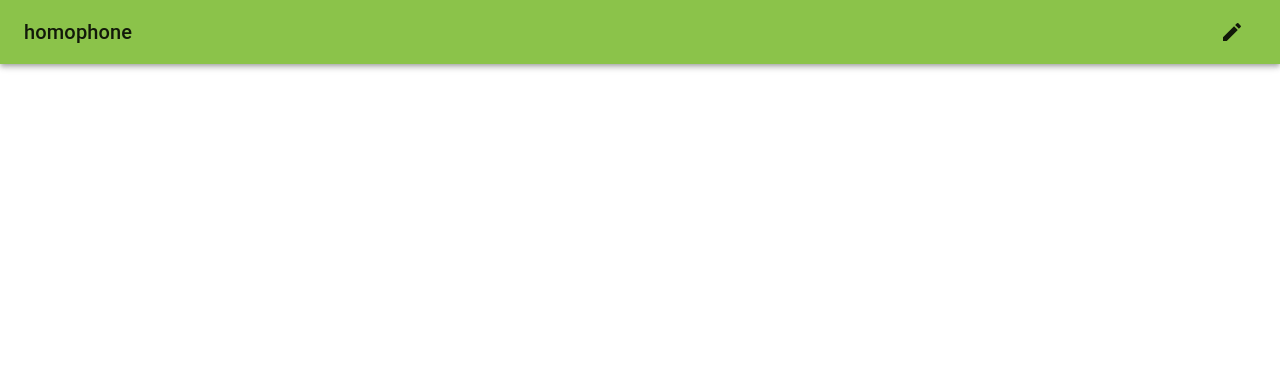
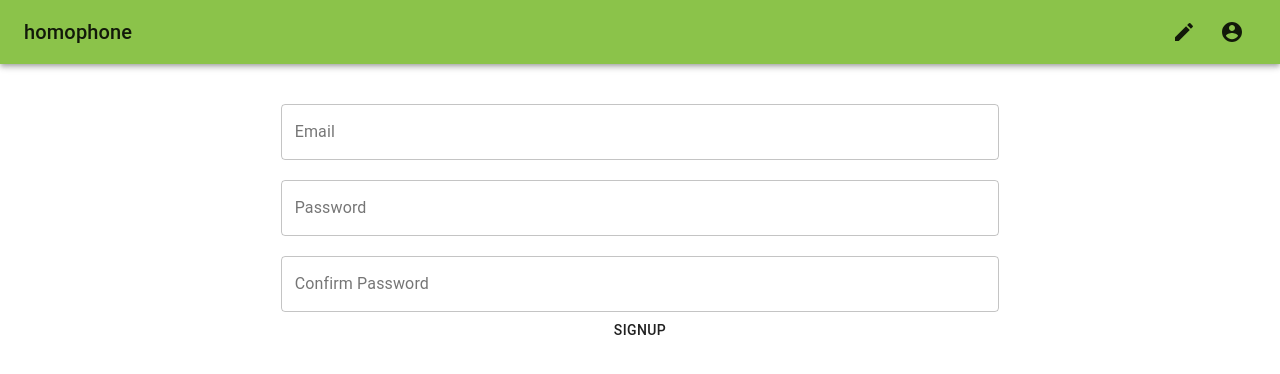
Before and after one commit to CamdenClark/plaudio, a React (Create React App) app in the folder frontend/: page /signup in a window 1280 px wide. Shown: the top 374 px of the page. Built offline with nearby package versions, Linux system fonts and the light colour scheme; no server answers.

Commit message:
Lots of cleanup, implementing a signup page

```diff
--- a/frontend/src/App.tsx
+++ b/frontend/src/App.tsx
@@ -1,57 +1,20 @@
 import React from "react";
-import {
-  AppBar,
-  IconButton,
-  Link,
-  Toolbar,
-  Typography,
-} from "@material-ui/core";
-import { Edit } from "@material-ui/icons";
-import {
-  makeStyles,
-  createMuiTheme,
-  ThemeProvider,
-} from "@material-ui/core/styles";
+import { BrowserRouter as Router, Switch, Route } from "react-router-dom";
+
+import { createMuiTheme, ThemeProvider } from "@material-ui/core/styles";
 import { lightGreen } from "@material-ui/core/colors";
 
-import { ComposePage } from "./pages/ComposePage";
-import { PlayerPage } from "./pages/PlayerPage";
-import { AudioFooter } from "./components/AudioFooter";
+import { AudioFooter, Header } from "./components/Layout";
 
 import { Sound, UserSound } from "./models/Sound";
 import { Listen } from "./models/Listen";
+
 import { IAPI, RealAPI } from "./sources/API";
+import { ComposePage, PlayerPage, SignupPage } from "./pages";
 
-import {
-  BrowserRouter as Router,
-  Switch,
-  Route,
-  useHistory,
-} from "react-router-dom";
-
-const useStyles = makeStyles((theme) => ({
-  root: {
-    display: "flex",
-    flexDirection: "column",
-    minHeight: "100vh",
-    backgroundColor: theme.palette.background.paper,
-    fontFamily:
-      "-apple-system, BlinkMacSystemFont, 'Segoe UI', 'Roboto', 'Oxygen', 'Ubuntu', 'Cantarell', 'Fira Sans', 'Droid Sans', 'Helvetica Neue', sans-serif",
-  },
-  details: {
-    display: "flex",
-    flexDirection: "column",
-  },
-  content: {
-    flex: "1 0 auto",
-  },
-  title: {
-    flexGrow: 1,
-  },
-  titleLink: {
-    cursor: "pointer",
-  },
-}));
+interface Dictionary<T> {
+  [key: string]: T;
+}
 
 type AudioState = {
   playing: boolean;
@@ -67,7 +30,7 @@ type AudioServiceState = {
   listens: Dictionary<Listen>;
 };
 
-class AudService extends React.Component<{}, AudioServiceState> {
+class AudioService extends React.Component<{}, AudioServiceState> {
   player: HTMLAudioElement = new Audio();
   api: IAPI = new RealAPI();
 
@@ -248,6 +211,9 @@ class AudService extends React.Component<{}, AudioServiceState> {
       <Router>
         <Header soundId={soundId} />
         <Switch>
+          <Route path={`/signup`}>
+            <SignupPage />
+          </Route>
           <Route path={`/compose`}>
             <ComposePage onSubmit={this.onSubmit} api={this.api} />
           </Route>
@@ -285,33 +251,6 @@ class AudService extends React.Component<{}, AudioServiceState> {
   }
 }
 
-const Header = ({ soundId }: { soundId: string | null }) => {
-  const classes = useStyles();
-  const history = useHistory();
-  return (
-    <AppBar position="static">
-      <Toolbar>
-        <Typography variant="h6" className={classes.title}>
-          <Link
-            onClick={() => history.push(`/${soundId || ""}`)}
-            color="inherit"
-            className={classes.titleLink}
-          >
-            homophone
-          </Link>
-        </Typography>
-        <IconButton
-          aria-label={"Compose"}
-          color={"inherit"}
-          onClick={() => history.push("/compose")}
-        >
-          <Edit />
-        </IconButton>
-      </Toolbar>
-    </AppBar>
-  );
-};
-
 const theme = createMuiTheme({
   palette: {
     contrastThreshold: 3,
@@ -320,14 +259,10 @@ const theme = createMuiTheme({
   },
 });
 
-interface Dictionary<T> {
-  [key: string]: T;
-}
-
 function App() {
   return (
     <ThemeProvider theme={theme}>
-      <AudService />
+      <AudioService />
     </ThemeProvider>
   );
 }
--- a/frontend/src/components/Auth/Signup.tsx
+++ b/frontend/src/components/Auth/Signup.tsx
@@ -4,7 +4,15 @@ import { FirebaseContext } from "../Firebase";
 import { TextField, Button } from "@material-ui/core";
 
 const Signup = () => {
-  const [state, setState] = React.useState({ email: "", password: "" });
+  const [state, setState] = React.useState({
+    email: "",
+    password: "",
+    confirm: "",
+  });
+
+  const { confirm, email, password } = state;
+
+  const passwordInvalid = password !== confirm;
 
   return (
     <FirebaseContext.Consumer>
@@ -12,10 +20,8 @@ const Signup = () => {
         return (
           <>
             <TextField
-              aria-describedby={"Name"}
-              label={"Name"}
-              multiline
-              rows={1}
+              aria-describedby={"Email"}
+              label={"Email"}
               variant={"outlined"}
               style={{ minWidth: 100 }}
               onChange={(e) =>
@@ -31,12 +37,20 @@ const Signup = () => {
                 setState({ ...state, password: e.target.value || "" })
               }
             />
+            <TextField
+              aria-describedby={"Confirm Password"}
+              label={"Confirm Password"}
+              variant={"outlined"}
+              style={{ minWidth: 100, marginTop: 20 }}
+              error={passwordInvalid}
+              helperText={passwordInvalid && "Passwords don't match"}
+              onChange={(e) =>
+                setState({ ...state, confirm: e.target.value || "" })
+              }
+            />
             <Button
               onClick={() => {
-                firebase?.doCreateUserWithEmailAndPassword(
-                  state.email,
-                  state.password
-                );
+                firebase?.doCreateUserWithEmailAndPassword(email, password);
               }}
             >
               Signup
--- a/frontend/src/components/AudioFooter.tsx
+++ b/frontend/src/components/Layout/AudioFooter.tsx
@@ -7,7 +7,7 @@ const useStyles = makeStyles((theme) => ({
   footer: {
     padding: theme.spacing(3, 2),
     marginTop: "auto",
-    position: "static",
+    position: "sticky",
     borderTop: "1px solid " + theme.palette.grey[300],
   },
 }));
--- /dev/null
+++ b/frontend/src/components/Layout/Header.tsx
@@ -0,0 +1,70 @@
+import React from "react";
+import {
+  AppBar,
+  IconButton,
+  Link,
+  Toolbar,
+  Typography,
+} from "@material-ui/core";
+import { Edit, AccountCircle } from "@material-ui/icons";
+import { makeStyles } from "@material-ui/core/styles";
+
+import { useHistory } from "react-router-dom";
+
+const useStyles = makeStyles((theme) => ({
+  root: {
+    display: "flex",
+    flexDirection: "column",
+    minHeight: "100vh",
+    backgroundColor: theme.palette.background.paper,
+    fontFamily:
+      "-apple-system, BlinkMacSystemFont, 'Segoe UI', 'Roboto', 'Oxygen', 'Ubuntu', 'Cantarell', 'Fira Sans', 'Droid Sans', 'Helvetica Neue', sans-serif",
+  },
+  details: {
+    display: "flex",
+    flexDirection: "column",
+  },
+  content: {
+    flex: "1 0 auto",
+  },
+  title: {
+    flexGrow: 1,
+  },
+  titleLink: {
+    cursor: "pointer",
+  },
+}));
+
+export const Header = ({ soundId }: { soundId: string | null }) => {
+  const classes = useStyles();
+  const history = useHistory();
+  return (
+    <AppBar position="static">
+      <Toolbar>
+        <Typography variant="h6" className={classes.title}>
+          <Link
+            onClick={() => history.push(`/${soundId || ""}`)}
+            color="inherit"
+            className={classes.titleLink}
+          >
+            homophone
+          </Link>
+        </Typography>
+        <IconButton
+          aria-label={"Compose"}
+          color={"inherit"}
+          onClick={() => history.push("/compose")}
+        >
+          <Edit />
+        </IconButton>
+        <IconButton
+          aria-label={"Signup"}
+          color={"inherit"}
+          onClick={() => history.push("/signup")}
+        >
+          <AccountCircle />
+        </IconButton>
+      </Toolbar>
+    </AppBar>
+  );
+};
--- /dev/null
+++ b/frontend/src/components/Layout/index.ts
@@ -0,0 +1,4 @@
+import { AudioFooter } from "./AudioFooter";
+import { Header } from "./Header";
+
+export { AudioFooter, Header };
--- a/frontend/src/pages/Login.tsx
+++ /dev/null
@@ -1,6 +0,0 @@
-import React from "react";
-import Signup from "../components/Auth/Signup";
-
-const SignupPage = () => {
-  return <Signup />;
-};
--- /dev/null
+++ b/frontend/src/pages/SignupPage.tsx
@@ -0,0 +1,24 @@
+import React from "react";
+import Signup from "../components/Auth/Signup";
+
+import { Container, Grid } from "@material-ui/core";
+
+export const SignupPage = () => {
+  return (
+    <Container>
+      <Grid container direction="row" justify="center">
+        <Grid
+          container
+          item
+          xs={12}
+          sm={7}
+          direction="column"
+          justify="center"
+          style={{ marginTop: 40 }}
+        >
+          <Signup />
+        </Grid>
+      </Grid>
+    </Container>
+  );
+};
--- /dev/null
+++ b/frontend/src/pages/index.ts
@@ -0,0 +1,5 @@
+import { ComposePage } from "./ComposePage";
+import { SignupPage } from "./SignupPage";
+import { PlayerPage } from "./PlayerPage";
+
+export { ComposePage, PlayerPage, SignupPage };
```
